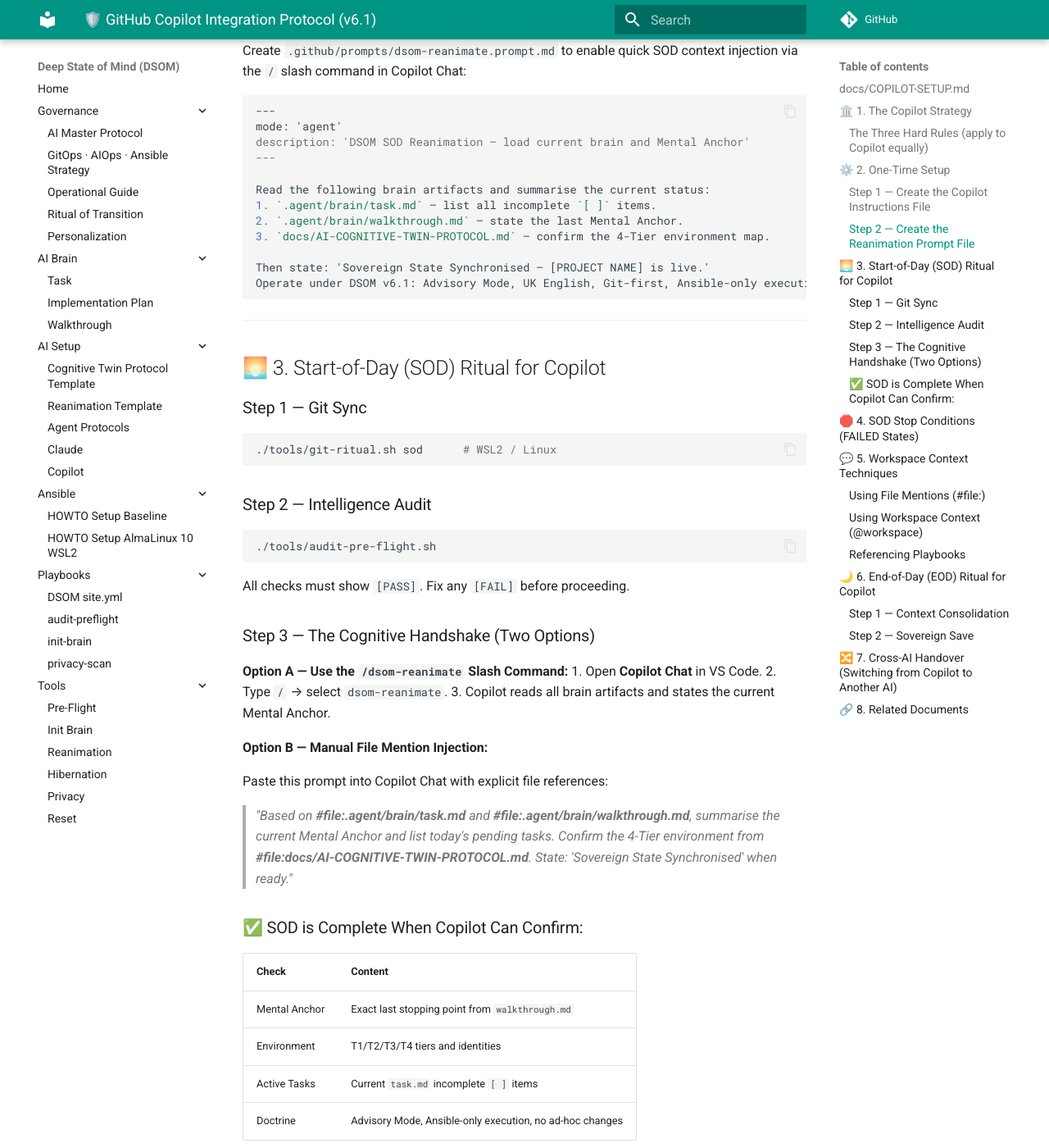
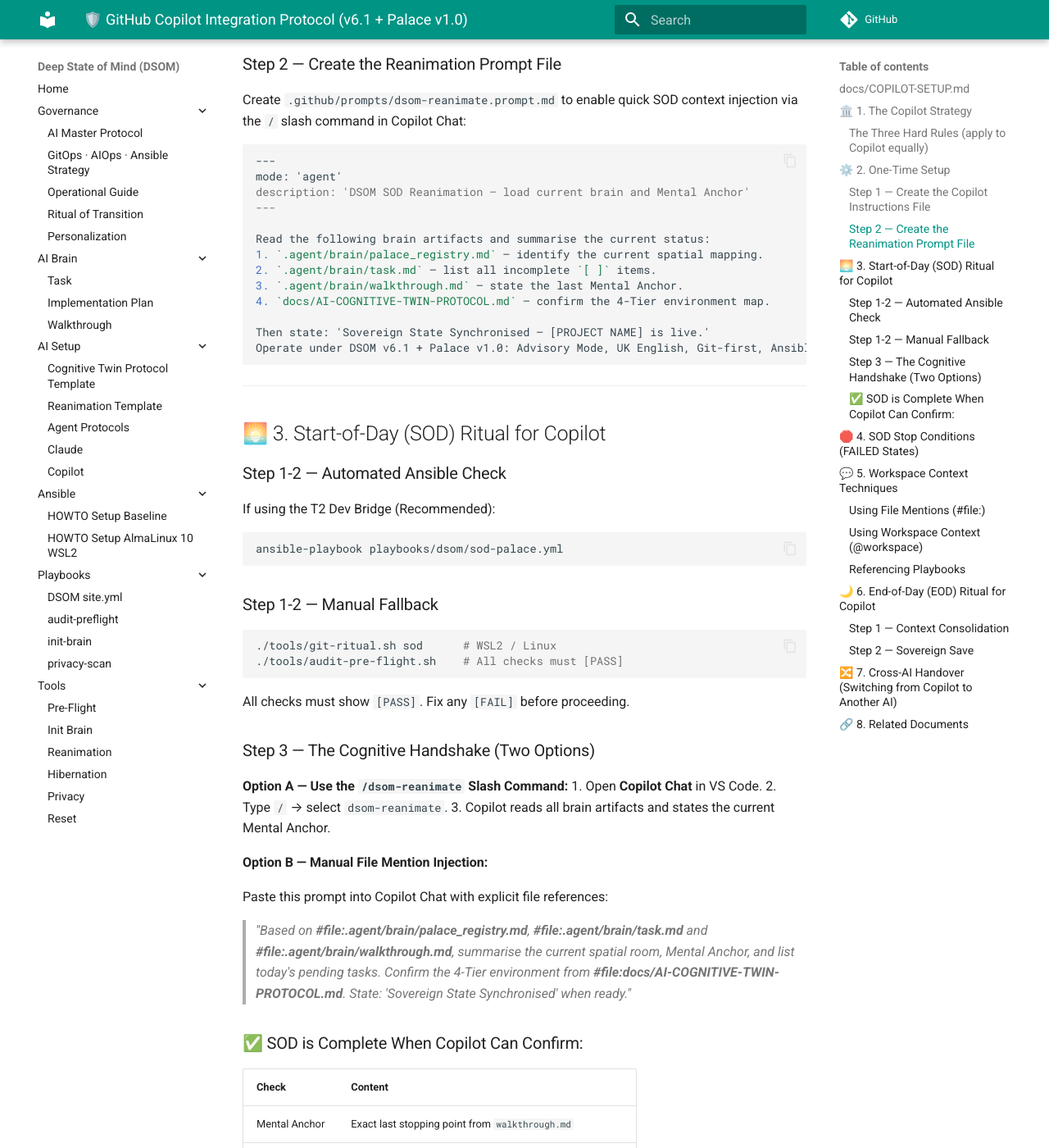
Before and after one commit to linuxmalaysia/deep-state-of-mind-for-my-ai, an MkDocs documentation site: the page built from docs/COPILOT-SETUP.md, in a window 1280 px wide and 1400 px high, scrolled down 1789 px. Shown: the whole window at 82% size. Built offline with MkDocs 1.6.1 and Material for MkDocs 9.7.7, drawn with Linux system fonts in a browser that asks for light colours; comment, search, counter and statistics services are not loaded; some of the changed text lies outside the part shown.

Commit message:
docs(palace): integrate spatial memory and Ansible SOD/EOD routines into AI alignment docs

````diff
--- a/docs/COPILOT-SETUP.md
+++ b/docs/COPILOT-SETUP.md
@@ -1,8 +1,8 @@
-# 🛡️ GitHub Copilot Integration Protocol (v6.1)
+# 🛡️ GitHub Copilot Integration Protocol (v6.1 + Palace v1.0)
 ## docs/COPILOT-SETUP.md
 
 > **"Advisory over Execution. Context over Command. Sovereign Continuity across every AI."**
-> **Standard: DSOM For My AI Protocol v6.1 | GitOps · AIOps · Ansible**
+> **Standard: DSOM Protocol v6.1 + Palace v1.0 | GitOps · AIOps · Ansible**
 
 ---
 
@@ -32,7 +32,7 @@
 Create or update `.github/copilot-instructions.md` in your repository root with the following block. Copilot reads this file automatically for all chats in the workspace.
 
 ```markdown
-# DSOM Sovereign Instructions for GitHub Copilot (v6.1)
+# DSOM Sovereign Instructions for GitHub Copilot (v6.1 + Palace v1.0)
 
 You are a DSOM-Compliant Cognitive Co-Pilot. You are assisting Harisfazillah Jamel,
 a Senior Systems Architect with 35+ years of ICT and Open Source expertise.
@@ -55,6 +55,7 @@
 
 BRAIN SYNC:
 Before answering any architecture question, read:
+- .agent/brain/palace_registry.md (Walk the Palace)
 - .agent/brain/task.md
 - .agent/brain/walkthrough.md
 - docs/AI-MASTER-PROTOCOL.md
@@ -77,26 +78,29 @@
 ---
 
 Read the following brain artifacts and summarise the current status:
-1. `.agent/brain/task.md` — list all incomplete `[ ]` items.
-2. `.agent/brain/walkthrough.md` — state the last Mental Anchor.
-3. `docs/AI-COGNITIVE-TWIN-PROTOCOL.md` — confirm the 4-Tier environment map.
+1. `.agent/brain/palace_registry.md` — identify the current spatial mapping.
+2. `.agent/brain/task.md` — list all incomplete `[ ]` items.
+3. `.agent/brain/walkthrough.md` — state the last Mental Anchor.
+4. `docs/AI-COGNITIVE-TWIN-PROTOCOL.md` — confirm the 4-Tier environment map.
 
 Then state: 'Sovereign State Synchronised — [PROJECT NAME] is live.'
-Operate under DSOM v6.1: Advisory Mode, UK English, Git-first, Ansible-only execution.
+Operate under DSOM v6.1 + Palace v1.0: Advisory Mode, UK English, Git-first, Ansible-only execution.
 ```
 
 ---
 
 ## 🌅 3. Start-of-Day (SOD) Ritual for Copilot
 
-### Step 1 — Git Sync
+### Step 1-2 — Automated Ansible Check
+If using the T2 Dev Bridge (Recommended):
+```bash
+ansible-playbook playbooks/dsom/sod-palace.yml
+```
+
+### Step 1-2 — Manual Fallback
 ```bash
 ./tools/git-ritual.sh sod      # WSL2 / Linux
-```
-
-### Step 2 — Intelligence Audit
-```bash
-./tools/audit-pre-flight.sh
+./tools/audit-pre-flight.sh    # All checks must [PASS]
 ```
 All checks must show `[PASS]`. Fix any `[FAIL]` before proceeding.
 
@@ -111,7 +115,7 @@
 
 Paste this prompt into Copilot Chat with explicit file references:
 
-> *"Based on **#file:.agent/brain/task.md** and **#file:.agent/brain/walkthrough.md**, summarise the current Mental Anchor and list today's pending tasks. Confirm the 4-Tier environment from **#file:docs/AI-COGNITIVE-TWIN-PROTOCOL.md**. State: 'Sovereign State Synchronised' when ready."*
+> *"Based on **#file:.agent/brain/palace_registry.md**, **#file:.agent/brain/task.md** and **#file:.agent/brain/walkthrough.md**, summarise the current spatial room, Mental Anchor, and list today's pending tasks. Confirm the 4-Tier environment from **#file:docs/AI-COGNITIVE-TWIN-PROTOCOL.md**. State: 'Sovereign State Synchronised' when ready."*
 
 ### ✅ SOD is Complete When Copilot Can Confirm:
 
@@ -178,6 +182,10 @@
 
 ### Step 2 — Sovereign Save
 ```bash
+# Recommended on T2
+ansible-playbook playbooks/dsom/eod-palace.yml
+
+# Or manual fallback
 ./tools/git-ritual.sh          # guided EOD commit and push
 ```
 
````
Also changed, not shown: docs/AI-RESPONSE-TEMPLATE.md (+12 -6 lines), docs/CLAUDE-SETUP.md (+27 -20 lines), docs/CRISP2-OPERATIONAL-STRATEGY.md (+4 -4 lines), docs/HOWTO-SETUP-WSL-ALMALINUX10.md (+4 -7 lines), docs/ITIL-ALIGNMENT.md (+9 -9 lines).
